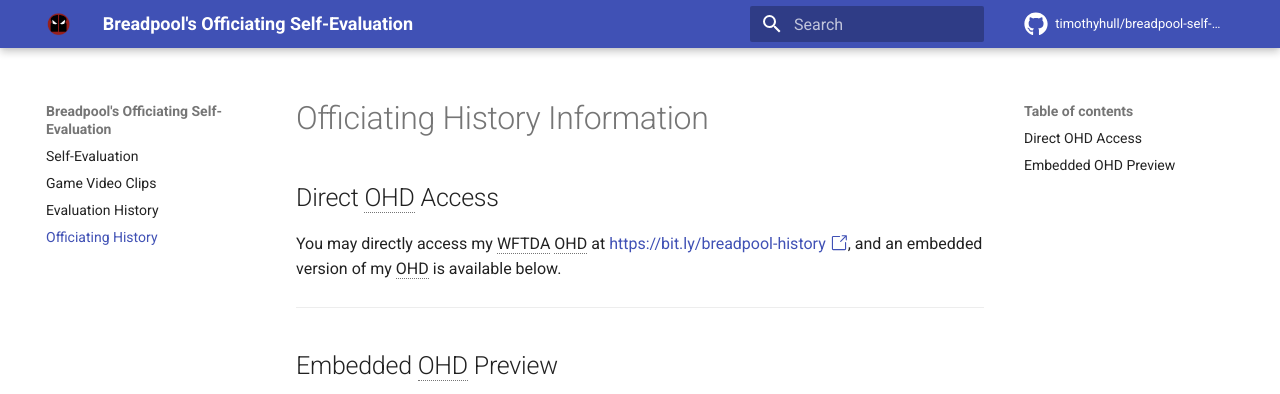
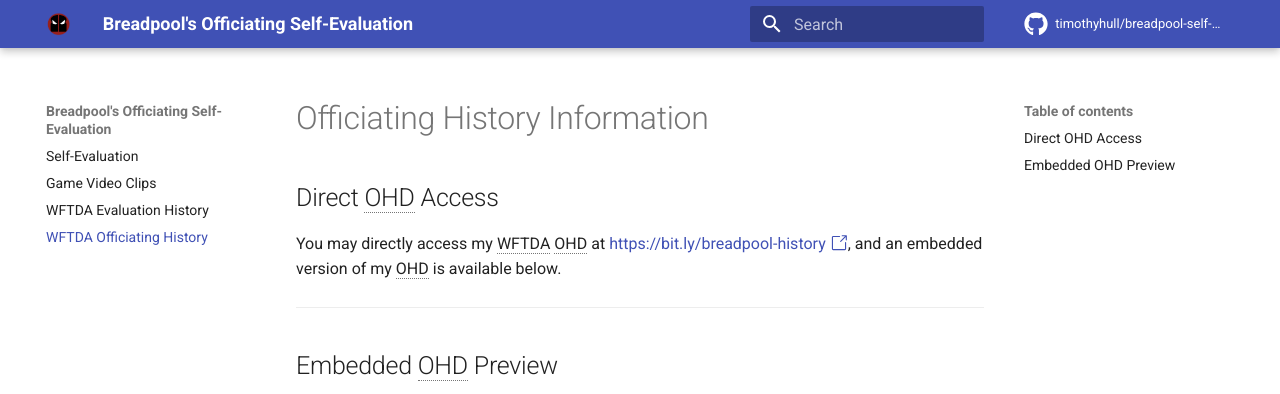
Before and after one commit to timothyhull/breadpool-self-eval, an MkDocs documentation site: the page built from docs/officiating_history.md, in a window 1280 px wide. Shown: the top 394 px of the page. Built offline with MkDocs 1.6.1 and Material for MkDocs 9.7.7, drawn with Linux system fonts in a browser that asks for light colours; comment, search, counter and statistics services are not loaded; grey boxes are pictures that could not be loaded.

Commit message:
Update navigation titles

```diff
--- a/mkdocs.yml
+++ b/mkdocs.yml
@@ -6,8 +6,8 @@ site_url: https://timothyhull.github.io/breadpool-self-eval
 nav:
   - Self-Evaluation: index.md
   - Game Video Clips: game_video_clips.md
-  - Evaluation History: evaluations.md
-  - Officiating History: officiating_history.md
+  - WFTDA Evaluation History: evaluations.md
+  - WFTDA Officiating History: officiating_history.md
 
 # Repository information
 edit_uri: ""
```
